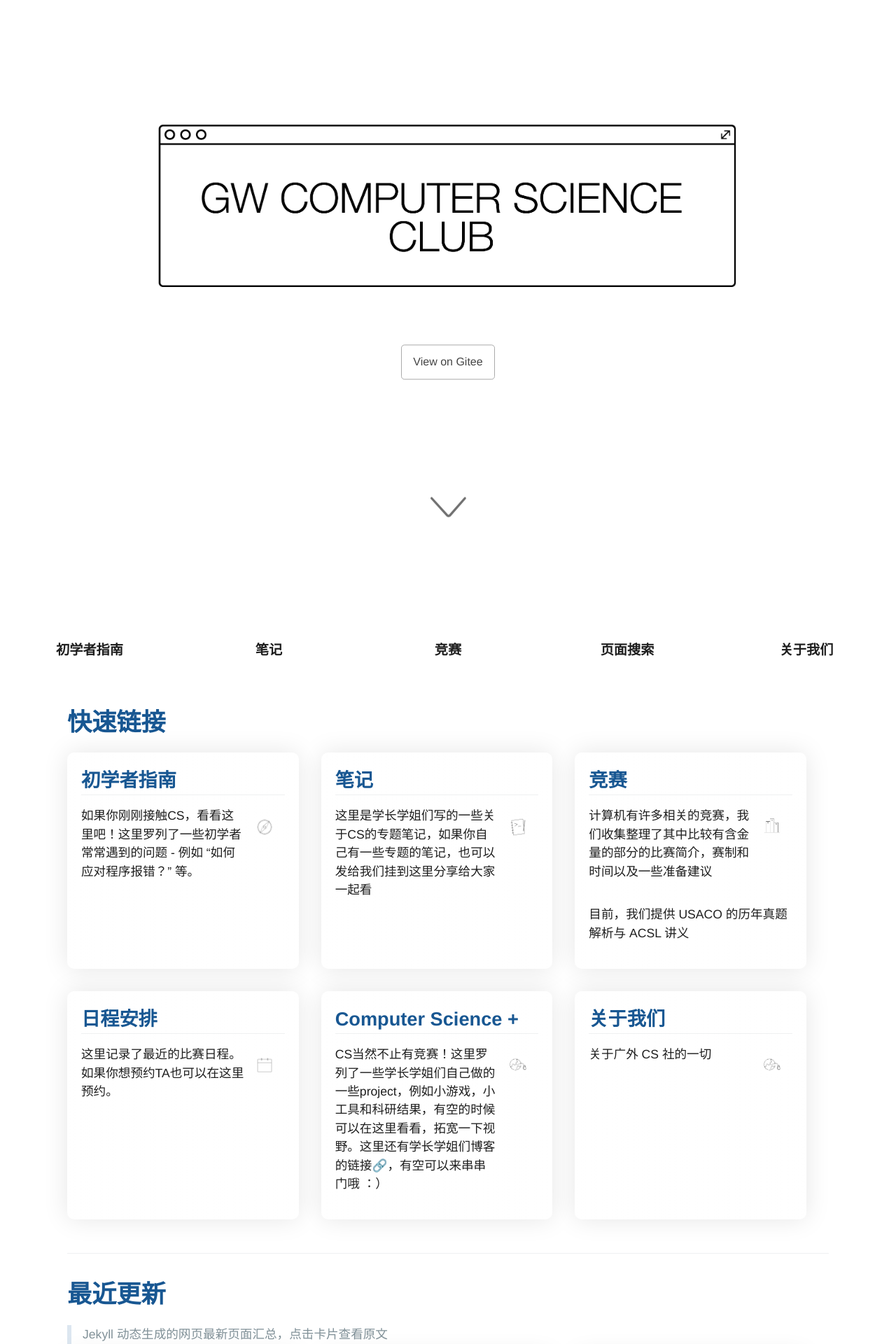
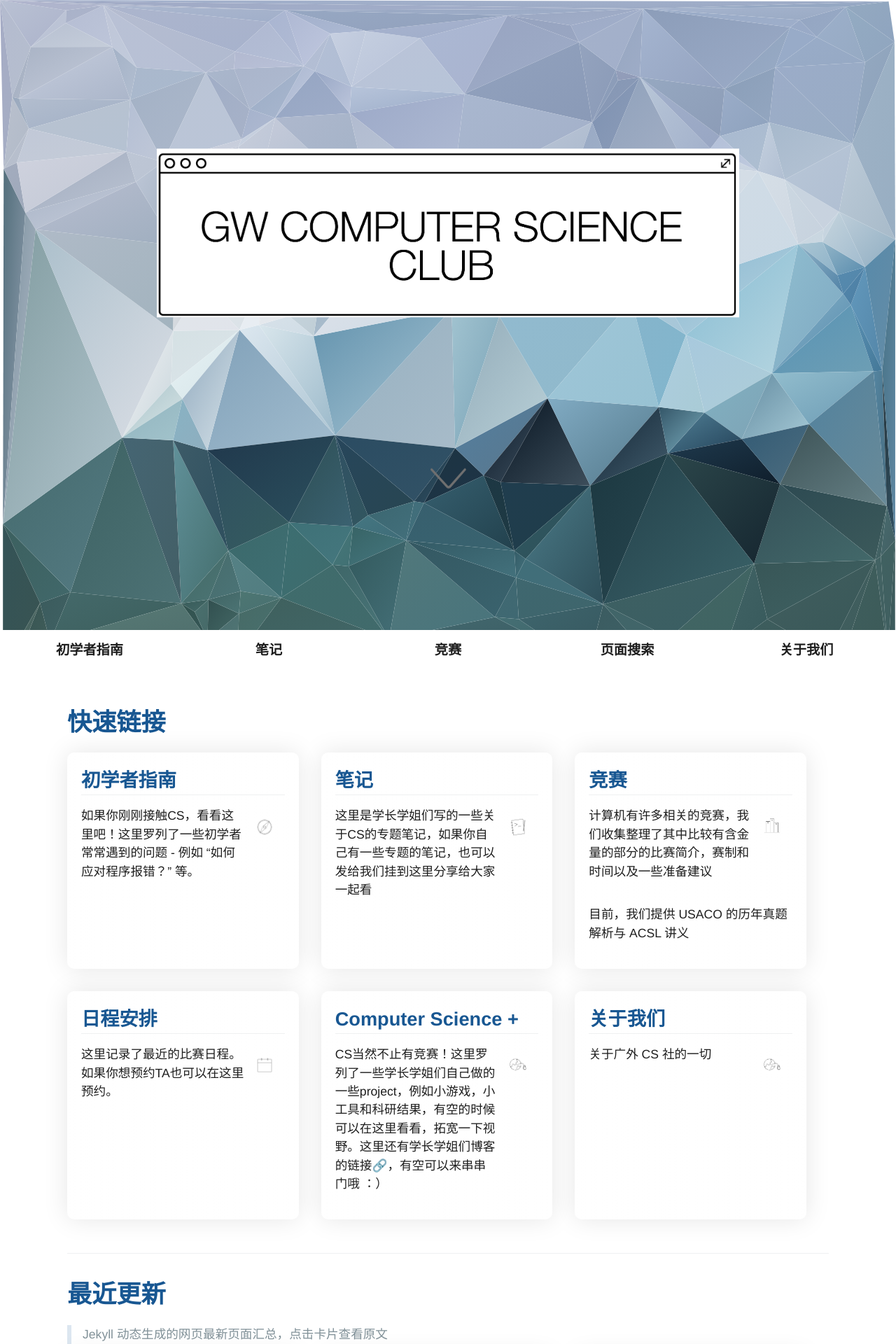
Before and after one commit to MarkChenYutian/gwcsclub, a Jekyll site: the page built from index.md, in a window 1280 px wide. Shown: the top 1920 px of the page at 70% size. Built offline with Jekyll 4.4.1, drawn with Linux system fonts in a browser that asks for light colours; formulas are drawn with MathJax 3; comment, search, counter and statistics services are not loaded; some of the changed text lies outside the part shown.

Commit message:
Update Page Header

```diff
--- a/_layouts/home_page.html
+++ b/_layouts/home_page.html
@@ -41,7 +41,7 @@
             A place for everyone who ❤ Computer Science | A place to learn Algorithms | A place to learn Artificial Intelligence | A place to share knowledge | A place to create Cool Stuff | A place to show your Project
         </span>
         <p><span class="main-project-tagline"></span></p>
-        <a href="https://gitee.com/gwcompsci/gwcompsci" class="btn">View on Gitee</a>
+        <!--<a href="https://gitee.com/gwcompsci/gwcompsci" class="btn">View on Gitee</a>-->
         <div class="main-flow-arrow"><img src="{{ site.baseurl }}\assets\down_arrow.svg" style="display: block; zoom: 40%; margin: 25vh auto 0 auto"></img></div>
         </div>
         <script>
--- a/css/cayman.css
+++ b/css/cayman.css
@@ -117,12 +117,20 @@
 .main-btn:hover { color: #777777; text-decoration: none; background-color: rgba(255, 255, 255, 0.2); border-color: #eeeeee; }
 .main-btn + .main-btn { margin-left: 1rem; }
 
-.page-header { color: #000; text-align: center; background-color: #fff; }
+.page-header { color: #000; text-align: center;
+  /*background-color: #fff; */
+  background-image: url(diamond.svg);
+  background-size: cover;
+}
 @media screen and (min-width: 64em) { .page-header { padding: 4rem 6rem; } }
 @media screen and (min-width: 42em) and (max-width: 64em) { .page-header { padding: 2rem 4rem; } }
 @media screen and (max-width: 42em) { .page-header { padding: 1rem 1rem; } }
 
-.main-page-header { color: #000; height: 100vh; text-align: center; background-color: #fff; }
+.main-page-header { color: #000; height: 100vh; text-align: center;
+  /*background-color: #fff; */
+  background-image: url(diamond.svg);
+  background-size: cover;
+}
 
 .main-header-container{ position: absolute; top: 50%; margin: 0 auto 0 auto; transform: translate(0%,-50%); display: block; }
 
--- a/index.md
+++ b/index.md
@@ -57,9 +57,6 @@
 
 > Jekyll 动态生成的网页最新页面汇总，点击卡片查看原文
 
-<!--<img src="{{ site.baseurl }}/assets/empty-state.svg" width="20%" height="20%"/>
-<center><p class="note">空空如也</p></center>-->
-
 <div class="horizontal-flex-box">
 {% assign new_posts = site.posts | slice: 0, 6 %}
 {% for p in new_posts %}
@@ -75,3 +72,10 @@
     </div>
 {% endfor %}
 </div>
+
+---
+
+<h1>日程安排</h1>
+
+<img src="{{ site.baseurl }}/assets/empty-state.svg" width="20%" height="20%"/>
+<center><p class="note">最近没有 CS 竞赛和相关活动，放假喽！</p></center>
```
Also changed, not shown: _posts/2021-01-26-About-Us.md (+1 -1 lines), assets/2018ACSL1.jpg (added), assets/2018ACSL2.jpg (added), assets/2018RoboCup.jpg (added), assets/2018VEXWorld.jpg (added), css/diamond.svg (added).
